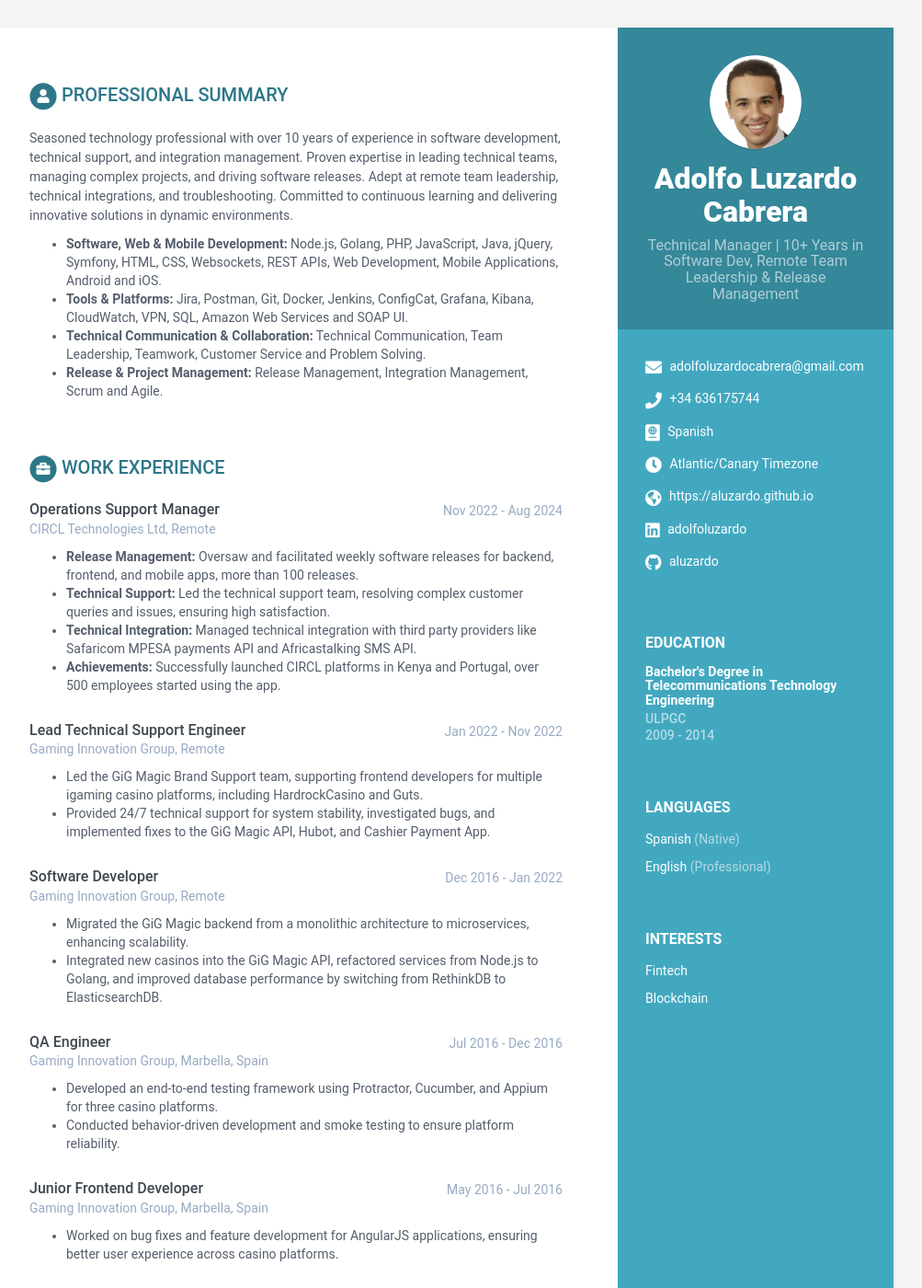
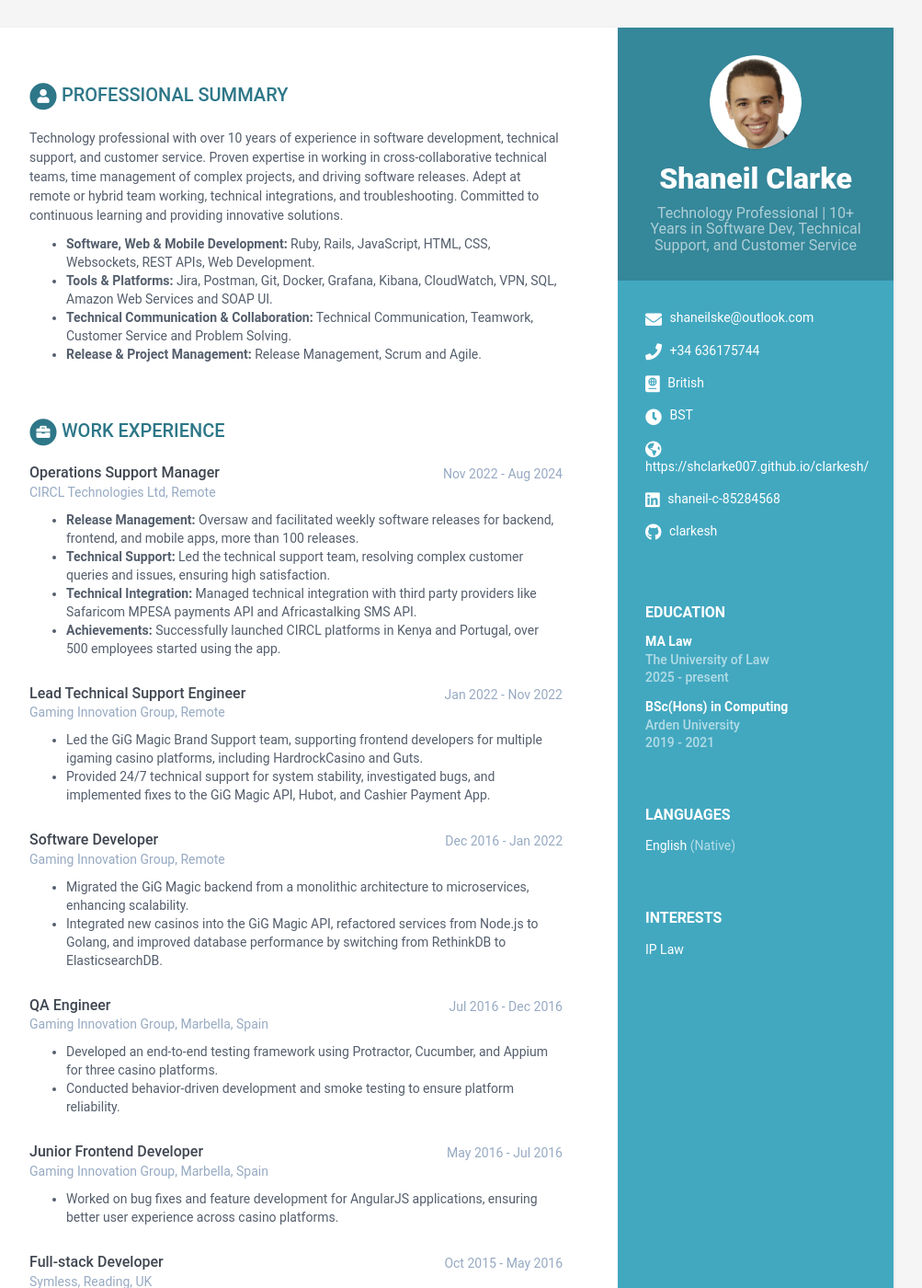
Before and after one commit to shclarke007/online-cv, a Jekyll site: the page built from index.html, in a window 1280 px wide and 1400 px high. Shown: the whole window at 92% size, without its empty margins (168-1171 px from the left). Built offline with Jekyll 4.4.1, drawn with Linux system fonts in a browser that asks for light colours.

Commit message:
Update data.yml

```diff
--- a/_data/data.yml
+++ b/_data/data.yml
@@ -3,49 +3,51 @@ sidebar:
     about: False
     education: True
 
-    name: Adolfo Luzardo Cabrera
-    tagline: Technical Manager | 10+ Years in Software Dev, Remote Team Leadership & Release Management
+    name: Shaneil Clarke
+    tagline: Technology Professional | 10+ Years in Software Dev, Technical Support, and Customer Service
     avatar: profile.png
 
-    email: adolfoluzardocabrera@gmail.com
+    email: shaneilske@outlook.com
     phone: +34 636175744
-    timezone: Atlantic/Canary Timezone
-    citizenship: Spanish
-    website: https://aluzardo.github.io
-    linkedin: adolfoluzardo
-    github: aluzardo
+    timezone: BST
+    citizenship: British
+    website: https://shclarke007.github.io/clarkesh/
+    linkedin: shaneil-c-85284568
+    github: clarkesh
 
     languages:
       title: Languages
       info:
-        - idiom: Spanish
+        - idiom: English
           level: Native
-        - idiom: English
-          level: Professional
 
     interests:
       title: Interests
       info:
-        - item: Fintech
-        - item: Blockchain
+        - item: IP Law
 
 career-profile:
     title: Professional Summary
     summary: |
-      Seasoned technology professional with over 10 years of experience in software development, technical support, and integration management. Proven expertise in leading technical teams, managing complex projects, and driving software releases. Adept at remote team leadership, technical integrations, and troubleshooting. Committed to continuous learning and delivering innovative solutions in dynamic environments.
-      - **Software, Web & Mobile Development:** Node.js, Golang, PHP, JavaScript, Java, jQuery, Symfony, HTML, CSS, Websockets, REST APIs, Web Development, Mobile Applications, Android and iOS.
-      - **Tools & Platforms:** Jira, Postman, Git, Docker, Jenkins, ConfigCat, Grafana, Kibana, CloudWatch, VPN, SQL, Amazon Web Services and SOAP UI.
-      - **Technical Communication & Collaboration:** Technical Communication, Team Leadership, Teamwork, Customer Service and Problem Solving.
-      - **Release & Project Management:** Release Management, Integration Management, Scrum and Agile.
+      Technology professional with over 10 years of experience in software development, technical support, and customer service. Proven expertise in working in cross-collaborative technical teams, time management of complex projects, and driving software releases. Adept at remote or hybrid team working, technical integrations, and troubleshooting. Committed to continuous learning and providing innovative solutions.
+      - **Software, Web & Mobile Development:** Ruby, Rails, JavaScript, HTML, CSS, Websockets, REST APIs, Web Development.
+      - **Tools & Platforms:** Jira, Postman, Git, Docker, Grafana, Kibana, CloudWatch, VPN, SQL, Amazon Web Services and SOAP UI.
+      - **Technical Communication & Collaboration:** Technical Communication, Teamwork, Customer Service and Problem Solving.
+      - **Release & Project Management:** Release Management, Scrum and Agile.
 
 education:
     title: Education
     info:
-      - degree: Bachelor's Degree in Telecommunications Technology Engineering
-        university: ULPGC
-        time: 2009 - 2014
+      - degree: MA Law
+        university: The University of Law
+        time: 2025 - present
         details: |
-          Specialized in Telematics Engineering, with strong emphasis on networking, telecommunications, and software development methodologies.
+          Specialising in Law such as Tort, Criminal, English Legal System, Contract, Equity and Trusts, Administrative and Human Rights, Business and Land law, utilising a range of skills such as critical thinking, statutory interpretation and legal research.
+      - degree: BSc(Hons) in Computing
+        university: Arden University
+        time: 2019 - 2021
+        details: |
+          Specialised in Computing such as Networking, Programming, Database Design, Cyber Security and e-Commerce Systems, utilising a range of tools and programming languages such as PHP, MySQL, HTML and CSS.
 
 experiences:
     title: Work Experience
```
